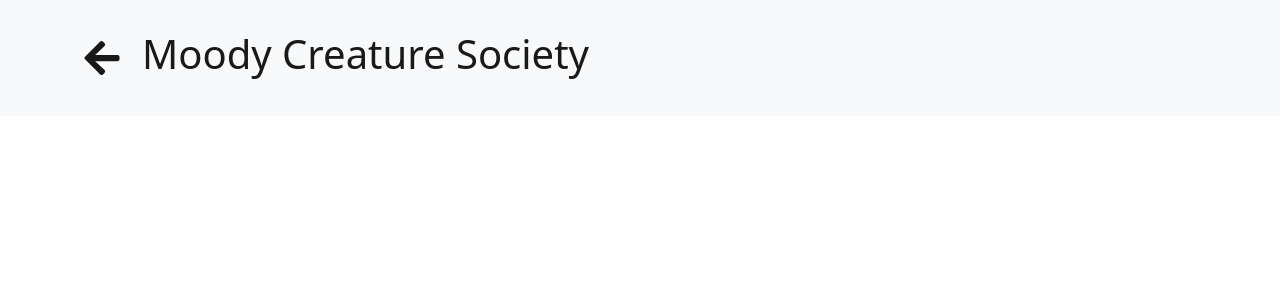
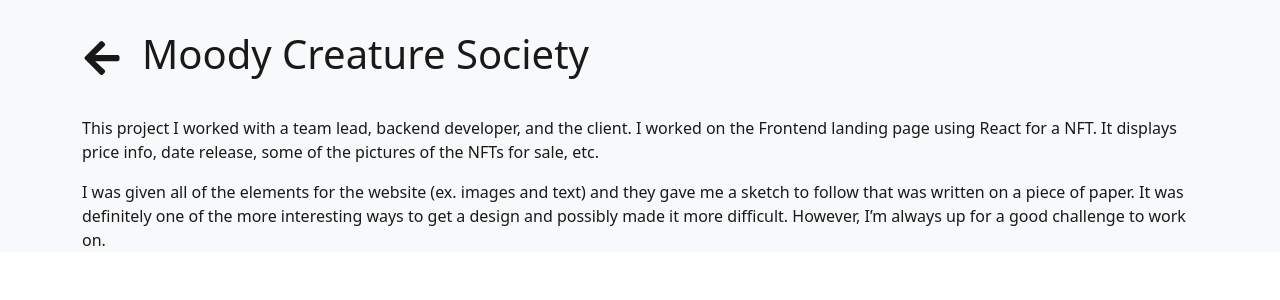
Before and after one commit to thomasgilmore/portfolio2022, a React (Create React App) app: page /moody-creature-society in a window 1280 px wide. Shown: the top 300 px of the page. Built offline with nearby package versions, Linux system fonts and the light colour scheme.

Commit message:
added some text to MoodyCreatureSociety.js

```diff
--- a/src/Components/MoodyCreatureSociety.js
+++ b/src/Components/MoodyCreatureSociety.js
@@ -8,6 +8,11 @@ export default function MoodyCreatureSociety() {
     <div className='moodyCreatureSocietyDiv'>
       <Container>
         <ProjectNav title="Moody Creature Society" />
+        <p>This project I worked with a team lead, backend developer, and the client. I worked on the Frontend landing page using React for a NFT. It displays price info, date release, some of the pictures of the NFTs for sale, etc.</p>
+
+        <p>I was given all of the elements for the website (ex. images and text) and they gave me a sketch to follow that was written on a piece of paper. It was definitely one of the more interesting ways to get a design and possibly made it more difficult. However, I’m always up for a good challenge to work on.
+
+        </p>
       </Container>
     </div>
   )
```
